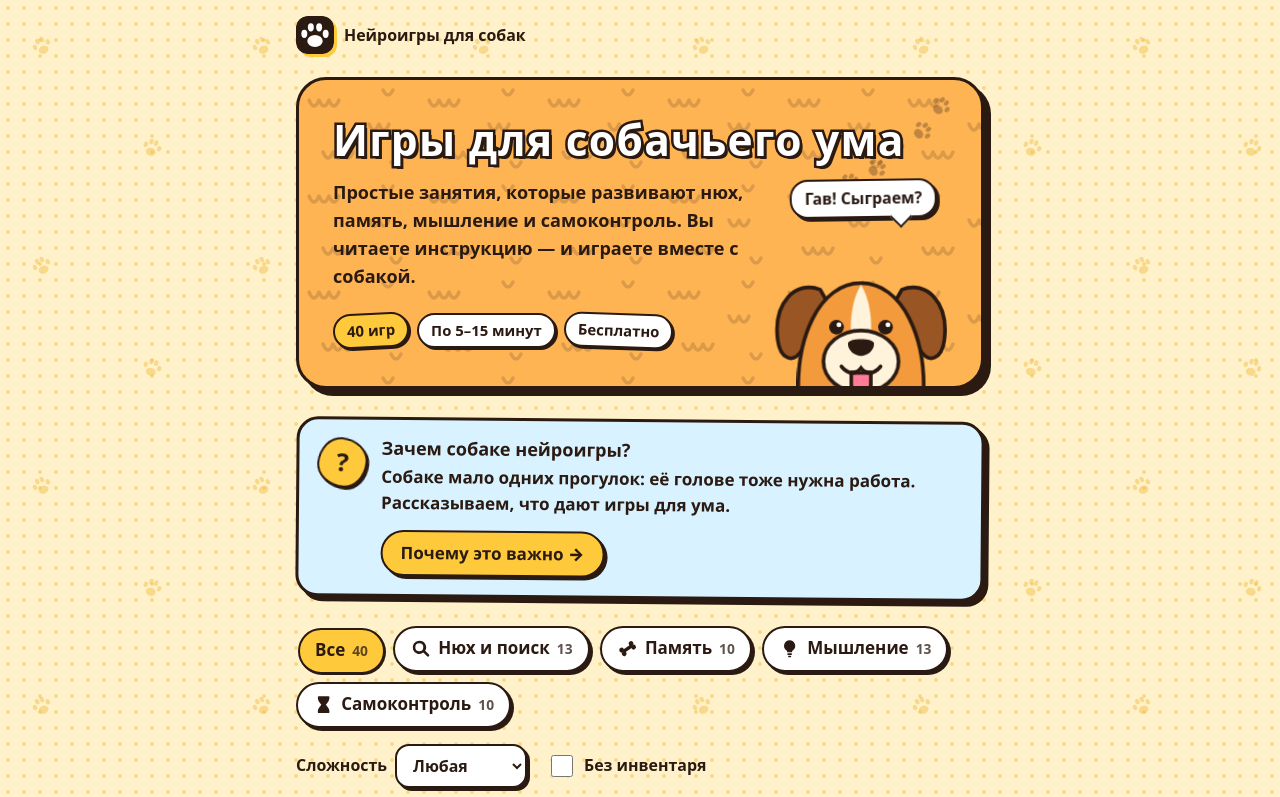
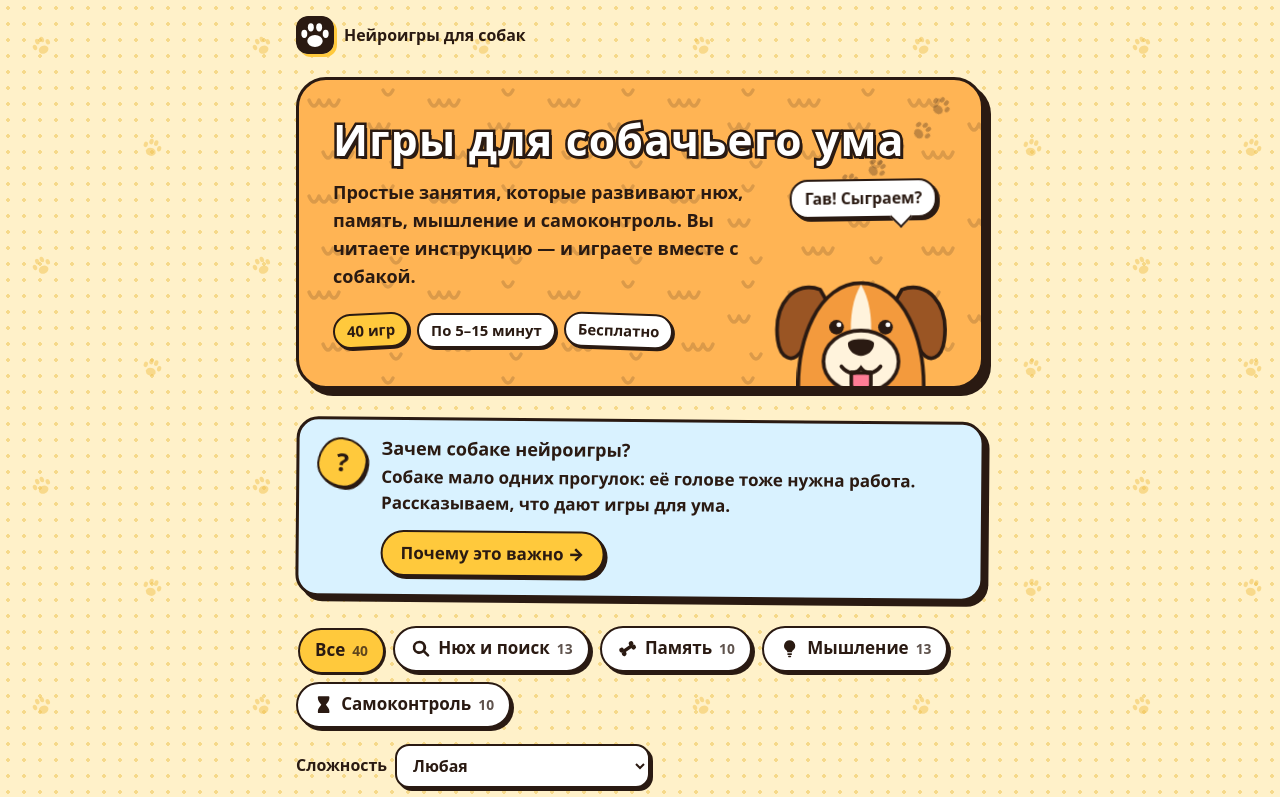
Before and after one commit to alinkina-hash/neurogames-for-dogs, a React (Vite) app: page / in a window 1280 px wide. Shown: the top 797 px of the page. Built offline with nearby package versions, Linux system fonts and the light colour scheme; a web font is replaced by a local one.

Commit message:
Drop the no-equipment filter and name the difficulty levels
Every game needs some equipment, so the checkbox always produced an
empty list. Difficulty options now read like "★★★☆☆ Средне".

Co-Authored-By: Claude Opus 5.5 <noreply@anthropic.com>

```diff
--- a/src/catalog/filterGames.ts
+++ b/src/catalog/filterGames.ts
@@ -4,7 +4,6 @@ export interface CatalogFilter {
   /** Games matching any of these types are kept; empty or missing means all types. */
   types?: GameType[]
   difficulty?: Difficulty
-  noEquipment?: boolean
 }
 
 export function filterGames(games: Game[], filter: CatalogFilter): Game[] {
@@ -12,8 +11,7 @@ export function filterGames(games: Game[], filter: CatalogFilter): Game[] {
   return games.filter(
     (game) =>
       (types.length === 0 || game.types.some((type) => types.includes(type))) &&
-      (!filter.difficulty || game.difficulty === filter.difficulty) &&
-      (!filter.noEquipment || game.equipment.length === 0),
+      (!filter.difficulty || game.difficulty === filter.difficulty),
   )
 }
 
--- a/src/components/DifficultyStars.tsx
+++ b/src/components/DifficultyStars.tsx
@@ -1,8 +1,8 @@
-import { DIFFICULTIES, type Difficulty } from '../content/schema'
+import { DIFFICULTIES, DIFFICULTY_LABELS, type Difficulty } from '../content/schema'
 
 function DifficultyStars({ difficulty }: { difficulty: Difficulty }) {
   return (
-    <span className="stars" role="img" aria-label={`Сложность: ${difficulty} из ${DIFFICULTIES.length}`}>
+    <span className="stars" role="img" aria-label={`Сложность: ${difficulty} из ${DIFFICULTIES.length}, ${DIFFICULTY_LABELS[difficulty].toLowerCase()}`}>
       {DIFFICULTIES.map((step) => (
         <span key={step} className={step <= difficulty ? 'star star-on' : 'star'} aria-hidden="true">
           ★
--- a/src/content/schema.ts
+++ b/src/content/schema.ts
@@ -17,6 +17,14 @@ export const GAME_TYPE_TAGLINES: Record<GameType, string> = {
 }
 
 export const DIFFICULTIES = [1, 2, 3, 4, 5] as const
+
+export const DIFFICULTY_LABELS: Record<Difficulty, string> = {
+  1: 'Очень легко',
+  2: 'Легко',
+  3: 'Средне',
+  4: 'Сложно',
+  5: 'Очень сложно',
+}
 
 const text = z.string().trim().min(1)
 
--- a/src/index.css
+++ b/src/index.css
@@ -682,12 +682,6 @@ html:has(dialog[open]) {
   font-weight: 800;
 }
 
-.filters input[type='checkbox'] {
-  width: 22px;
-  height: 22px;
-  accent-color: var(--ink);
-}
-
 .filters select {
   min-height: 44px;
   padding: 0 12px;
--- a/src/pages/CatalogPage.tsx
+++ b/src/pages/CatalogPage.tsx
@@ -9,6 +9,7 @@ import WhyBlock from '../components/WhyBlock.tsx'
 import { games } from '../content/games'
 import {
   DIFFICULTIES,
+  DIFFICULTY_LABELS,
   GAME_TYPE_LABELS,
   GAME_TYPE_TAGLINES,
   GAME_TYPES,
@@ -85,18 +86,10 @@ function CatalogPage() {
             <option value="">Любая</option>
             {DIFFICULTIES.map((difficulty) => (
               <option key={difficulty} value={difficulty}>
-                {'★'.repeat(difficulty) + '☆'.repeat(DIFFICULTIES.length - difficulty)}
+                {'★'.repeat(difficulty) + '☆'.repeat(DIFFICULTIES.length - difficulty)} {DIFFICULTY_LABELS[difficulty]}
               </option>
             ))}
           </select>
-        </label>
-        <label className="checkbox">
-          <input
-            type="checkbox"
-            checked={filter.noEquipment ?? false}
-            onChange={(event) => setFilter({ ...filter, noEquipment: event.target.checked })}
-          />
-          Без инвентаря
         </label>
       </form>
 
```
Also changed, not shown: 2 other files (tests, documents, lock files or other folders).
